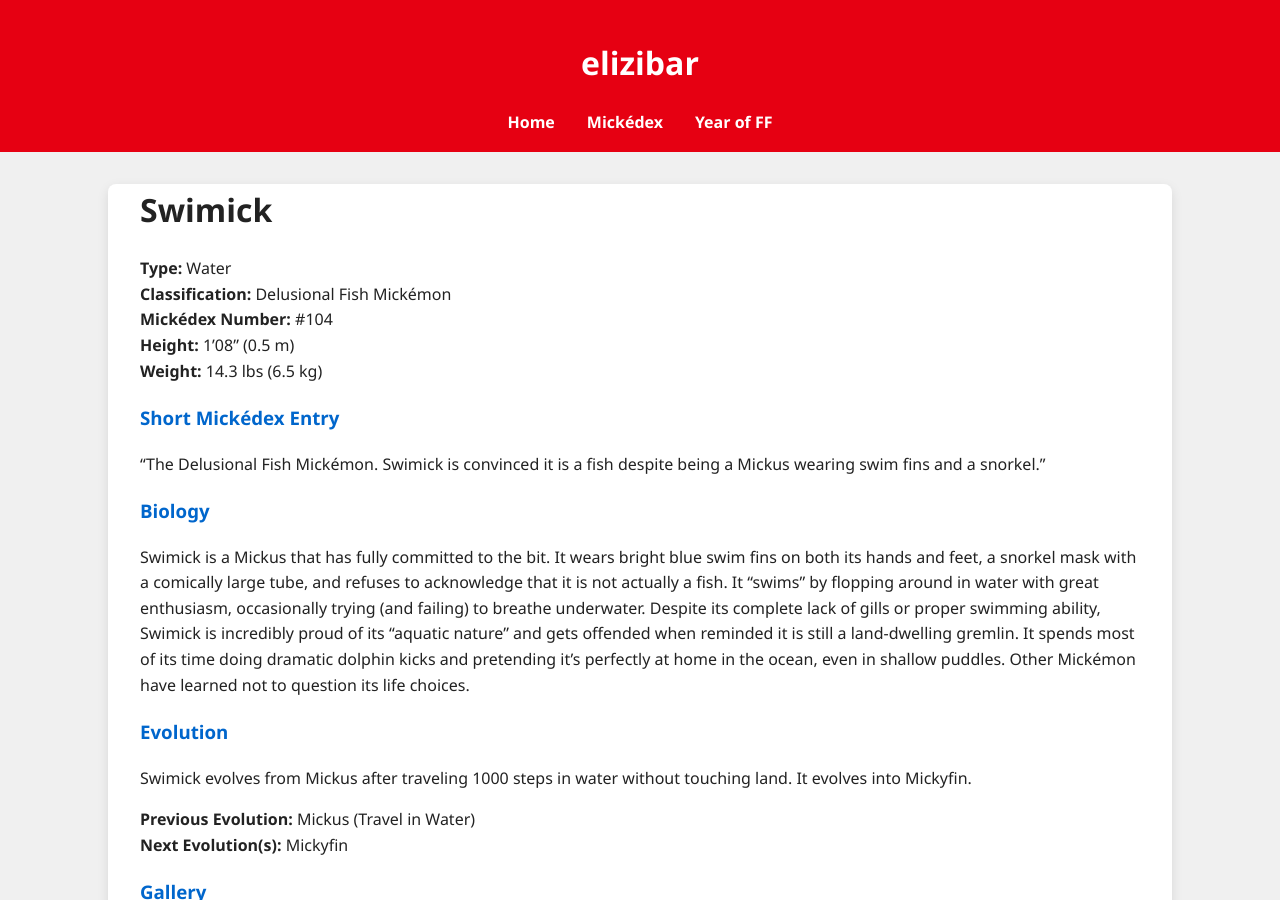
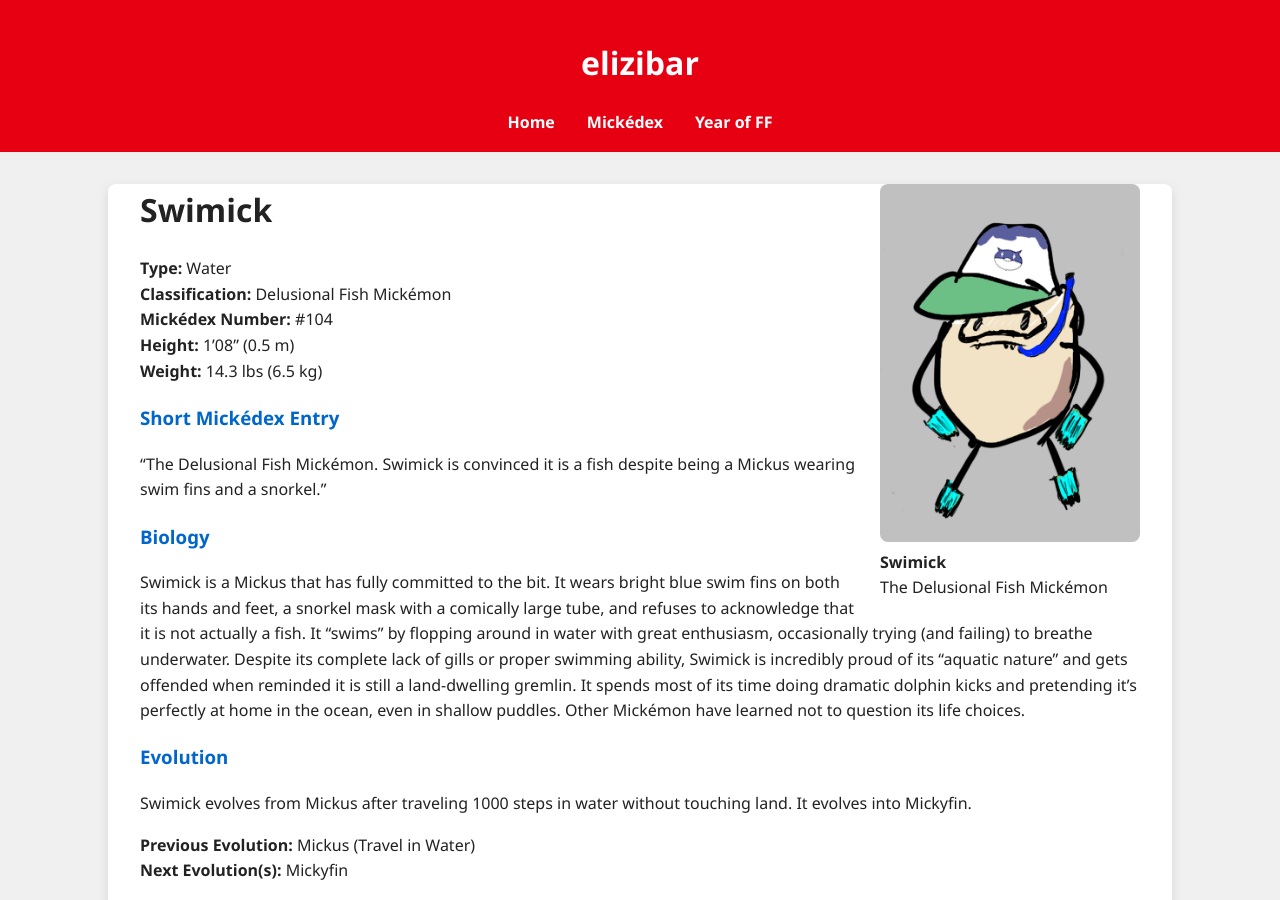
Before and after one commit to elizibar/elizibar.github.io, a Jekyll site: the page built from mickedex/fake fish/swimick.md, in a window 1280 px wide and 900 px high. Built offline with Jekyll 4.4.1, drawn with Linux system fonts in a browser that asks for light colours.

Commit message:
fake fish

```diff
--- a/mickedex/fake fish/swimick.md
+++ b/mickedex/fake fish/swimick.md
@@ -3,6 +3,11 @@
 layout: default
 permalink: /mickedex/swimick/
 ---
+
+<figure style="float: right; margin: 0 0 20px 20px; width: 260px;">
+  <img src="/assets/images/swimick.png" alt="Swimick" style="width: 100%; border-radius: 8px;">
+  <figcaption><strong>Swimick</strong><br>The Delusional Fish Mickémon</figcaption>
+</figure>
 
 # Swimick
 
```
Also changed, not shown: mickedex/fake fish/mickyfin.md (+5 -0 lines).
